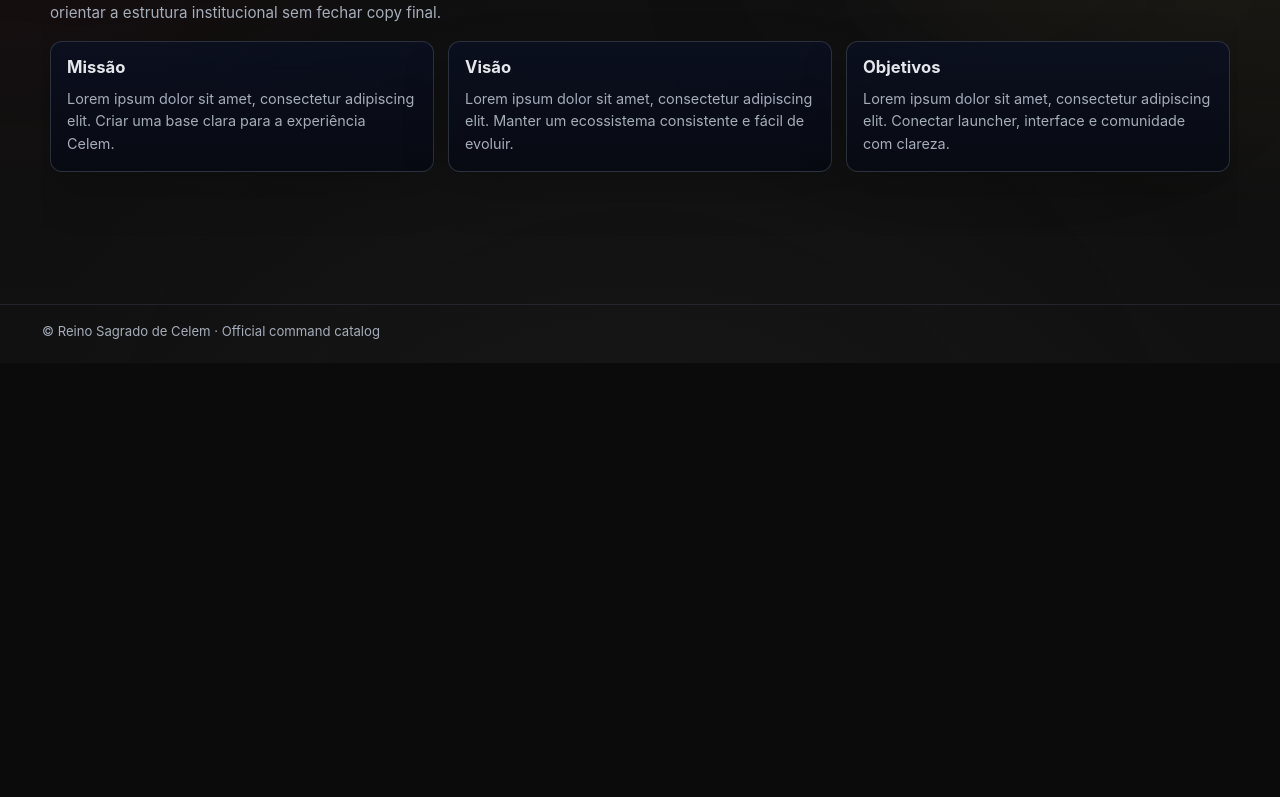
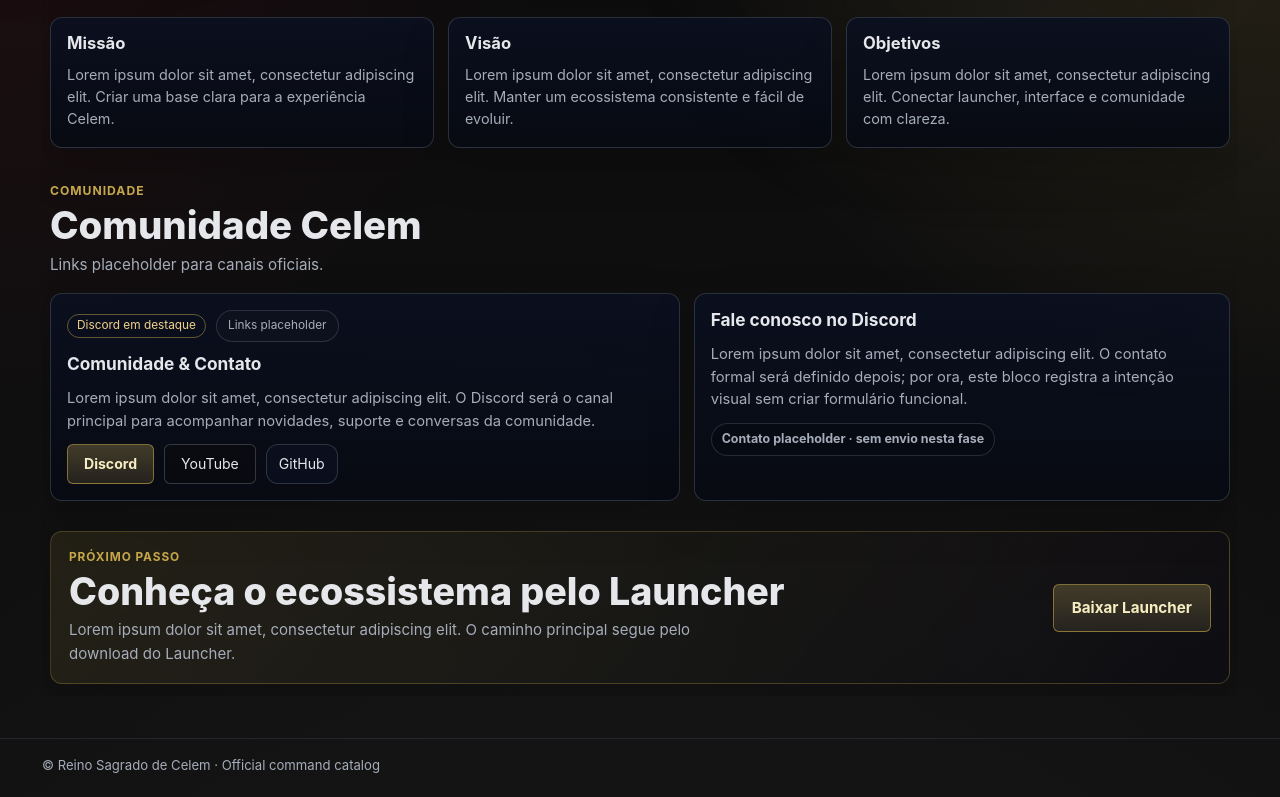
Before and after one commit to LuanTrindade95/CelemSite, an Angular app: page /about in a window 1280 px wide. Shown: the part 734-1531 px from the top of the page. Before the commit the page ends 1097 px from the top, so only its background shows below. Built offline with nearby package versions, Linux system fonts and the light colour scheme; no server answers.

Commit message:
feat(about): comunidade, contato e CTA final (about/A3)
Refs: docs/celem/pages/about.md

Phase: About A3

```diff
--- a/src/app/features/about/about.component.html
+++ b/src/app/features/about/about.component.html
@@ -5,7 +5,7 @@
         <celem-section-header
           eyebrow="SOBRE"
           title="Reino de Celem"
-          subtitle="Lorem ipsum dolor sit amet, consectetur adipiscing elit. Esta apresentação institucional é placeholder e será refinada com a história real do projeto." />
+          subtitle="História placeholder do projeto." />
 
         <p>
           Lorem ipsum dolor sit amet, consectetur adipiscing elit. O Reino de Celem reúne ferramentas, interface e
@@ -21,8 +21,8 @@
     <div class="about-pillars">
       <celem-section-header
         eyebrow="Direção"
-        title="Missão, visão e objetivos"
-        subtitle="Lorem ipsum dolor sit amet, consectetur adipiscing elit. Texto placeholder para orientar a estrutura institucional sem fechar copy final." />
+        title="Direção do Celem"
+        subtitle="Texto placeholder para a direção institucional." />
 
       <div class="about-pillars__grid">
         <celem-card>
@@ -58,10 +58,57 @@
   </celem-section>
 
   <celem-section>
-    <!-- COMUNIDADE & CONTATO -->
+    <div class="about-community">
+      <celem-section-header
+        eyebrow="Comunidade"
+        title="Comunidade Celem"
+        subtitle="Links placeholder para canais oficiais." />
+
+      <div class="about-community__grid">
+        <celem-card>
+          <div class="about-community__copy">
+            <div class="about-community__badges" aria-label="Canais sociais placeholder">
+              <celem-badge tone="gold">Discord em destaque</celem-badge>
+              <celem-badge tone="neutral">Links placeholder</celem-badge>
+            </div>
+
+            <h3>Comunidade & Contato</h3>
+            <p>
+              Lorem ipsum dolor sit amet, consectetur adipiscing elit. O Discord será o canal principal para acompanhar
+              novidades, suporte e conversas da comunidade.
+            </p>
+
+            <div class="about-socials" aria-label="Links sociais placeholder">
+              <celem-button variant="primary" href="#">Discord</celem-button>
+              <celem-button variant="secondary" href="#">YouTube</celem-button>
+              <celem-button variant="ghost" href="#">GitHub</celem-button>
+            </div>
+          </div>
+        </celem-card>
+
+        <celem-card>
+          <div class="about-contact">
+            <h3>Fale conosco no Discord</h3>
+            <p>
+              Lorem ipsum dolor sit amet, consectetur adipiscing elit. O contato formal será definido depois; por ora,
+              este bloco registra a intenção visual sem criar formulário funcional.
+            </p>
+            <span>Contato placeholder · sem envio nesta fase</span>
+          </div>
+        </celem-card>
+      </div>
+    </div>
   </celem-section>
 
-  <celem-section>
-    <!-- CTA FINAL -->
+  <celem-section tone="subtle">
+    <div class="about-final-cta">
+      <div>
+        <p class="about-final-cta__eyebrow">Próximo passo</p>
+        <h2>Conheça o ecossistema pelo Launcher</h2>
+        <p>Lorem ipsum dolor sit amet, consectetur adipiscing elit. O caminho principal segue pelo download do Launcher.</p>
+      </div>
+
+      <celem-button variant="primary" size="lg" routerLink="/launcher" tabindex="-1">Baixar Launcher</celem-button>
+    </div>
   </celem-section>
 </div>
--- a/src/app/features/about/about.component.scss
+++ b/src/app/features/about/about.component.scss
@@ -9,6 +9,7 @@
 }
 
 .about-page celem-card,
+.about-page celem-button,
 .about-page celem-section-header,
 .about-page celem-media-placeholder {
   min-width: 0;
@@ -38,6 +39,15 @@
 }
 
 .about-pillars {
+  display: grid;
+  gap: 16px;
+}
+
+:host ::ng-deep .about-pillars .celem-section-header h2 {
+  overflow-wrap: anywhere;
+}
+
+.about-community {
   display: grid;
   gap: 16px;
 }
@@ -73,9 +83,122 @@
   overflow-wrap: anywhere;
 }
 
+.about-community__grid {
+  display: grid;
+  grid-template-columns: minmax(0, 1.08fr) minmax(300px, 0.92fr);
+  gap: 14px;
+  align-items: stretch;
+}
+
+.about-community__copy,
+.about-contact {
+  display: grid;
+  gap: 12px;
+  min-width: 0;
+}
+
+.about-community__badges,
+.about-socials {
+  display: flex;
+  flex-wrap: wrap;
+  gap: 10px;
+  align-items: center;
+}
+
+.about-community__copy h3,
+.about-community__copy p,
+.about-contact h3,
+.about-contact p {
+  margin: 0;
+}
+
+.about-community__copy h3,
+.about-contact h3 {
+  color: var(--celem-text);
+  font-size: 1.08rem;
+  line-height: 1.2;
+}
+
+.about-community__copy p,
+.about-contact p {
+  color: var(--celem-muted);
+  font-size: 0.92rem;
+  line-height: 1.55;
+  overflow-wrap: anywhere;
+}
+
+.about-contact span {
+  width: fit-content;
+  max-width: 100%;
+  padding: 8px 10px;
+  border: 1px solid rgba(81, 91, 104, 0.42);
+  border-radius: var(--celem-radius-pill);
+  background: rgba(8, 11, 18, 0.58);
+  color: var(--celem-muted);
+  font-size: 0.78rem;
+  font-weight: 700;
+  line-height: 1.2;
+}
+
+.about-final-cta {
+  display: grid;
+  grid-template-columns: minmax(0, 1fr) auto;
+  gap: 16px;
+  align-items: center;
+  padding: 18px;
+  border: 1px solid rgba(198, 168, 74, 0.28);
+  border-radius: var(--celem-radius-md);
+  background:
+    linear-gradient(135deg, rgba(198, 168, 74, 0.11), rgba(8, 11, 18, 0.7)),
+    radial-gradient(circle at top right, rgba(172, 49, 49, 0.08), transparent 42%);
+  box-shadow: 0 18px 48px rgba(0, 0, 0, 0.18);
+}
+
+.about-final-cta > div {
+  display: grid;
+  gap: 8px;
+  min-width: 0;
+}
+
+.about-final-cta__eyebrow,
+.about-final-cta h2,
+.about-final-cta p {
+  margin: 0;
+}
+
+.about-final-cta__eyebrow {
+  color: var(--celem-gold);
+  font-size: 0.74rem;
+  font-weight: 700;
+  letter-spacing: 0.08em;
+  line-height: 1.2;
+  text-transform: uppercase;
+}
+
+.about-final-cta h2 {
+  color: var(--celem-text);
+  font-size: clamp(1.55rem, 3vw, 2.35rem);
+  font-weight: 800;
+  letter-spacing: 0;
+  line-height: 1;
+}
+
+.about-final-cta p:not(.about-final-cta__eyebrow) {
+  max-width: 66ch;
+  color: var(--celem-muted);
+  font-size: 0.94rem;
+  line-height: 1.55;
+}
+
 @media (max-width: 920px) {
   .about-intro {
     grid-template-columns: 1fr;
+  }
+
+  .about-community__grid,
+  .about-final-cta {
+    grid-template-columns: 1fr;
+    align-items: start;
   }
 
   .about-intro__copy {
@@ -85,7 +208,9 @@
 
 @media (max-width: 760px) {
   .about-intro,
-  .about-pillars {
+  .about-pillars,
+  .about-community,
+  .about-final-cta {
     width: min(100%, calc(100vw - 56px));
   }
 
@@ -96,4 +221,18 @@
   .about-pillars__grid {
     grid-template-columns: 1fr;
   }
+
+  .about-socials {
+    align-items: stretch;
+    flex-direction: column;
+  }
+
+  .about-socials celem-button,
+  .about-final-cta celem-button {
+    width: 100%;
+  }
+
+  .about-final-cta {
+    padding: 16px;
+  }
 }
--- a/src/app/features/about/about.component.ts
+++ b/src/app/features/about/about.component.ts
@@ -1,4 +1,7 @@
 import { Component } from '@angular/core';
+import { RouterLink } from '@angular/router';
+import { CelemBadgeComponent } from '../../shared/components/celem-badge/celem-badge.component';
+import { CelemButtonComponent } from '../../shared/components/celem-button/celem-button.component';
 import { CelemCardComponent } from '../../shared/components/celem-card/celem-card.component';
 import { CelemMediaPlaceholderComponent } from '../../shared/components/celem-media-placeholder/celem-media-placeholder.component';
 import { CelemSectionComponent } from '../../shared/components/celem-section/celem-section.component';
@@ -8,6 +11,9 @@ import { CelemSectionHeaderComponent } from '../../shared/components/celem-secti
   selector: 'celem-about',
   standalone: true,
   imports: [
+    RouterLink,
+    CelemBadgeComponent,
+    CelemButtonComponent,
     CelemCardComponent,
     CelemMediaPlaceholderComponent,
     CelemSectionComponent,
```
Also changed, not shown: 1 other file (tests, documents, lock files or other folders).
